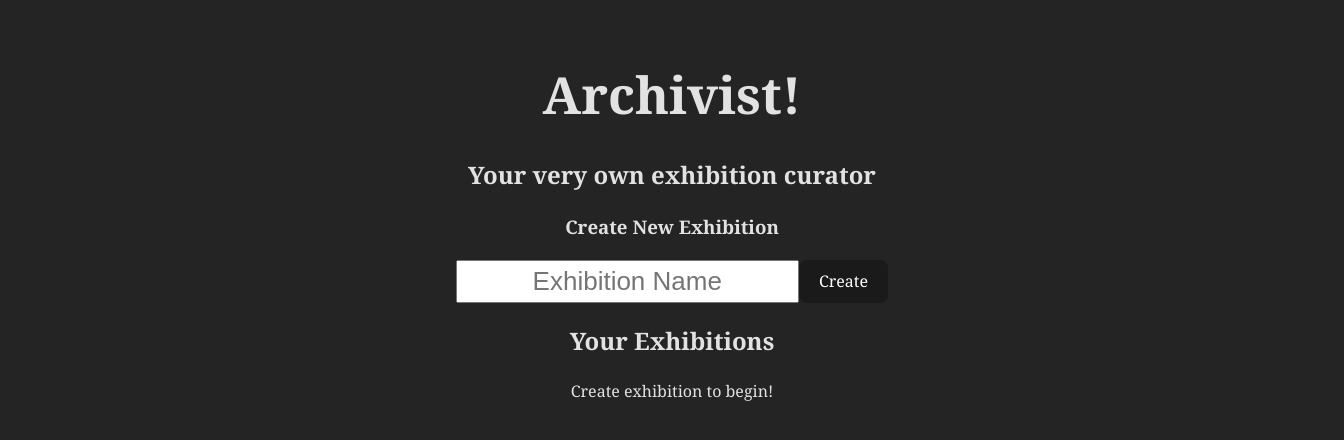
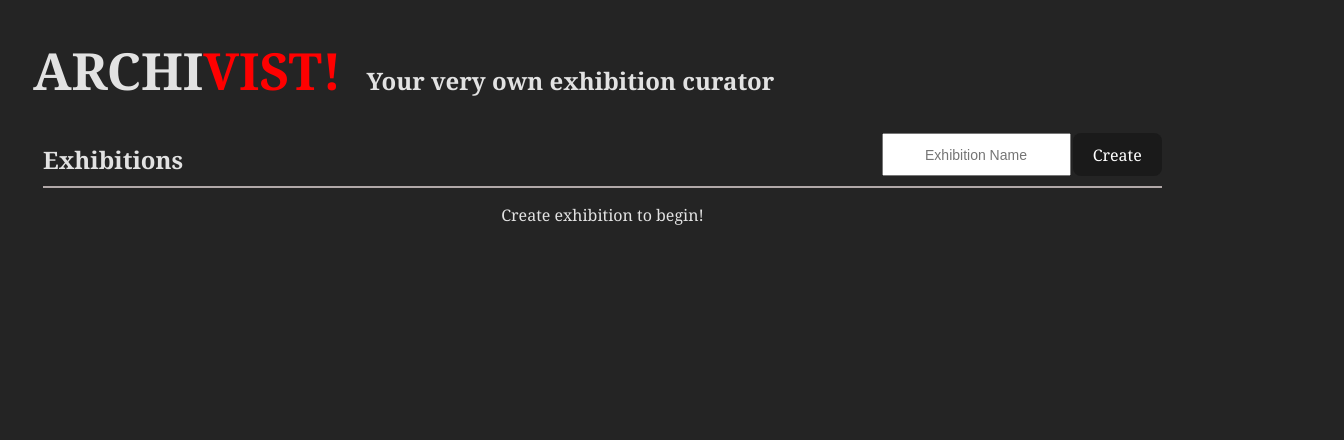
Before and after one commit to Hugosuavez/exhibition-curator, a React (Vite) app: page / in a window 1280 px wide. Shown: the top 440 px of the page, 1344 px wide, since content can reach past the window. Built offline with nearby package versions, Linux system fonts and the light colour scheme; no server answers.

Commit message:
redesign the display of saved exhibitions and the home page

```diff
--- a/index.html
+++ b/index.html
@@ -3,7 +3,7 @@
   <head>
     <meta charset="UTF-8" />
     <meta name="viewport" content="width=device-width, initial-scale=1.0" />
-    <title>Archivist!</title>
+    <title>ARCHIVIST!</title>
   </head>
   <body>
     <div id="root"></div>
--- a/src/App.css
+++ b/src/App.css
@@ -38,20 +38,45 @@ button:focus-visible {
 
 /* || HOME PAGE */
 
-.modal-select-container {
-  display: flex;
-  justify-content: center;
+.home-container {
+  margin-right: 75px;
 }
 
-.modal-select {
-  text-align: center;
-  font-size: 14px;
+.home-header {
+  display: flex;
+  /* justify-content: space-between; */
+  align-items: baseline;
+  gap: 25px;
+}
+.header-colour{
+  color: red;
+}
+.saved-exhibitions-header {
+  display: flex;
+  justify-content: space-between;
+  align-items: flex-end;
+  margin: 0 10px;
+  border-bottom: #b1a8a8 solid 2px;
+  padding-bottom: 10px;
 }
 
-.carousel-item {
+.saved-exhibitions-title {
+  margin: 0;
+}
+
+.saved-exhibitions {
+  padding-top: 20px;
+  /* border-top: #b1a8a8 solid 2px; */
+  display: flex;
+  flex-direction: column;
+  gap: 20px;
+   /* overflow: scroll; */
+  scrollbar-width: none;
+}
+
+.saved-exhibition-item {
   display: grid;
   grid-template-rows: 1fr 3fr;
-  min-width: 100%;
   background-color: #494949;
   color: white;
   font-size: 16px;
@@ -59,7 +84,20 @@ button:focus-visible {
   text-align: center;
   padding: 8px 15px 15px 15px;
   box-shadow: 5px 5px 10px 2px rgba(5, 5, 5, 0.8);
+  margin: 0 10px;
 }
+
+.create-exhibition-container {
+  display: flex;
+  justify-content: center;
+  gap: 2px;
+}
+
+.exhibition-name-input {
+  text-align: center;
+  font-size: 14px;
+}
+
 
 .delete-button {
   background-color: #494949;
@@ -159,7 +197,6 @@ button:focus-visible {
 
 .exhibit img {
   max-height: 10vh;
-
   max-width: 7vw;
 }
 
@@ -589,9 +626,6 @@ button:focus-visible {
     width: 90%;
   }
 
-  .modal-select {
-    font-size: 26px;
-  }
 
   .carousel-item {
     flex: 0 0 60%;
--- a/src/components/CuratePage.jsx
+++ b/src/components/CuratePage.jsx
@@ -38,7 +38,7 @@ export const CuratePage = () => {
   return (
     <main className="curate-container">
       <section className="curate-preview">
-        <Link to="/" className="home-button">Archivist!</Link>
+        <Link to="/" className="home-button">ARCHIVIST!</Link>
         {/* <div className="home-button">Archivist!</div> */}
         <div className="exhibition-title">Preview of {exhibition.name}</div>
         <CuratePreview artwork={artwork} setArtwork={setArtwork} exhibition={exhibition} />
--- a/src/components/ExhibitionCarousel.jsx
+++ b/src/components/ExhibitionCarousel.jsx
@@ -11,20 +11,11 @@ export const ExhibitionCarousel = ({
   slidesPerView,
 }) => {
   return (
-    <main className="carousel-container">
-      <Swiper
-        key={slidesPerView} // forces re-render when slides-per-view updates
-        modules={[Pagination]}
-        pagination={{ clickable: true }}
-        spaceBetween={20}
-        slidesPerView={slidesPerView}
-        autoHeight={true}
-        loop={false}
-      >
+    <main className="saved-exhibitions">
+
       {exhibitions.map((exhibition) => (
-          <SwiperSlide key={exhibition.id}>
 
-            <article className="carousel-item">
+        <article className="saved-exhibition-item" key={exhibition.id}>
 
           <button onClick={() => onDelete(exhibition.id)} className="delete-button">x</button>
 
@@ -38,9 +29,41 @@ export const ExhibitionCarousel = ({
 
         </article>
 
-          </SwiperSlide>
       ))}
-      </Swiper>
+
     </main>
   );
+  // return (
+  //   <main className="carousel-container">
+  //     <Swiper
+  //       key={slidesPerView} // forces re-render when slides-per-view updates
+  //       modules={[Pagination]}
+  //       pagination={{ clickable: true }}
+  //       spaceBetween={20}
+  //       slidesPerView={slidesPerView}
+  //       autoHeight={true}
+  //       loop={false}
+  //     >
+  //       {exhibitions.map((exhibition) => (
+  //         <SwiperSlide key={exhibition.id}>
+
+  //           <article className="carousel-item">
+
+  //             <button onClick={() => onDelete(exhibition.id)} className="delete-button">x</button>
+
+  //             <Link to={`/exhibition/${exhibition.id}`} className="exhibition-link">
+  //              View <h3>{exhibition.name}</h3>
+  //             </Link>
+
+  //             <Link to={`/curate/${exhibition.id}`} className="exhibition-link">
+  //              Curate <h3>{exhibition.name}</h3>
+  //             </Link>
+
+  //           </article>
+
+  //         </SwiperSlide>
+  //       ))}
+  //     </Swiper>
+  //   </main>
+  // );
 };
--- a/src/components/Home.jsx
+++ b/src/components/Home.jsx
@@ -3,38 +3,38 @@ import { ExhibitionCarousel } from "./ExhibitionCarousel";
 import { deleteExhibition } from "../utils/local-storage-calls";
 import { toast } from "react-toastify";
 import "react-toastify/dist/ReactToastify.css";
-import { createExhibition} from "../utils/local-storage-calls";
+import { createExhibition } from "../utils/local-storage-calls";
 
 export const Home = () => {
   const [exhibitions, setExhibitions] = useState([]);
-  const [slidesPerView, setSlidesPerView] = useState(1);
+  // const [slidesPerView, setSlidesPerView] = useState(1);
 
   useEffect(() => {
     const storedExhibitions =
       JSON.parse(localStorage.getItem("userExhibitions")) || [];
     setExhibitions(storedExhibitions);
 
-    updateSlidesPerView(storedExhibitions.length);
+    // updateSlidesPerView(storedExhibitions.length);
   }, []);
 
-  useEffect(() => {
-    const handleResize = () => {
-      updateSlidesPerView(exhibitions.length);
-    };
+  // useEffect(() => {
+  //   const handleResize = () => {
+  //     updateSlidesPerView(exhibitions.length);
+  //   };
 
-    window.addEventListener("resize", handleResize);
-    return () => window.removeEventListener("resize", handleResize);
-  }, [exhibitions.length]);
+  // window.addEventListener("resize", handleResize);
+  // return () => window.removeEventListener("resize", handleResize);
+  // }, [exhibitions.length]);
 
-  const updateSlidesPerView = (count) => {
-    if (window.innerWidth >= 1024) {
-      setSlidesPerView(Math.min(3, count));
-    } else if (window.innerWidth >= 600) {
-      setSlidesPerView(Math.min(2, count));
-    } else {
-      setSlidesPerView(1);
-    }
-  };
+  // const updateSlidesPerView = (count) => {
+  //   if (window.innerWidth >= 1024) {
+  //     setSlidesPerView(Math.min(3, count));
+  //   } else if (window.innerWidth >= 600) {
+  //     setSlidesPerView(Math.min(2, count));
+  //   } else {
+  //     setSlidesPerView(1);
+  //   }
+  // };
 
   const handleDeleteExhibition = (exhibitionId) => {
     deleteExhibition(exhibitionId);
@@ -42,7 +42,7 @@ export const Home = () => {
       const updatedExhibitions = prevExhibitions.filter(
         (exh) => exh.id !== exhibitionId
       );
-      updateSlidesPerView(updatedExhibitions.length);
+      // updateSlidesPerView(updatedExhibitions.length);
       return updatedExhibitions;
     });
     toast.success("Exhibition deleted!");
@@ -77,20 +77,27 @@ const handleCreateExhibition = () => {
   };
 
   return (
-    <main>
-      <h1>Archivist!</h1>
+    <main className="home-container">
+      <header className="home-header">
+        <h1>
+          <span>ARCHI</span>
+          <span className="header-colour">VIST!</span>
+        </h1>
         <h2>Your very own exhibition curator</h2>
-      <h3>Create New Exhibition</h3>
-      <div className="modal-select-container">
+      </header>
+
+        <div className="saved-exhibitions-header">
+          <h2 className="saved-exhibitions-title">Exhibitions</h2>
+
+          <div className="create-exhibition-container">
             <input
-          className="modal-select"
+              className="exhibition-name-input"
               type="text"
               id="create-exhibition"
               placeholder="Exhibition Name"
               value={newExhibitionName}
               onChange={(e) => {
                 setNewExhibitionName(e.target.value);
-            // setErrorMessage(""); // Clear error when user types
               }}
               maxLength={20}
               required
@@ -99,14 +106,14 @@ const handleCreateExhibition = () => {
             {/* Display error message */}
             <button onClick={handleCreateExhibition}>Create</button>
           </div>
-      <div>
-          <h2>Your Exhibitions</h2>
+
+        </div>
+
         {exhibitions.length > 0 ? <ExhibitionCarousel
           exhibitions={exhibitions}
           onDelete={handleDeleteExhibition}
-          slidesPerView={slidesPerView}
+        // slidesPerView={slidesPerView}
         /> : <p>Create exhibition to begin!</p>}
-      </div>
     </main>
   );
 };
--- a/src/index.css
+++ b/src/index.css
@@ -1,23 +1,22 @@
 :root {
   font-family: Georgia, serif;
-  line-height: 1.5;
   font-weight: 400;
 
   color-scheme: light dark;
   color: rgba(255, 255, 255, 0.87);
   background-color: #242424;
 
-  font-synthesis: none;
+
   text-rendering: optimizeLegibility;
   -webkit-font-smoothing: antialiased;
   -moz-osx-font-smoothing: grayscale;
 
-  width: 100%;
+  /* width: 100%; */
   max-width: 100vw;
-  overflow-x: hidden;
-  overflow-y: hidden;
+  margin-left: 25px;
+  margin-right: 25px;
   scrollbar-width: none;
-  /* margin: 0 auto; */
-  padding: 2rem;
+
+
   text-align: center;
 }
```
Lines whose indentation alone changed are shown as unchanged.
